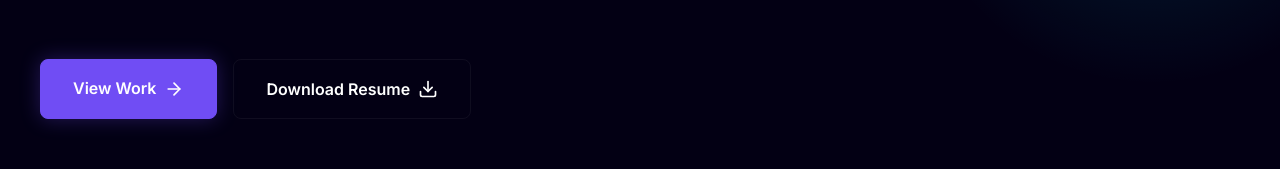
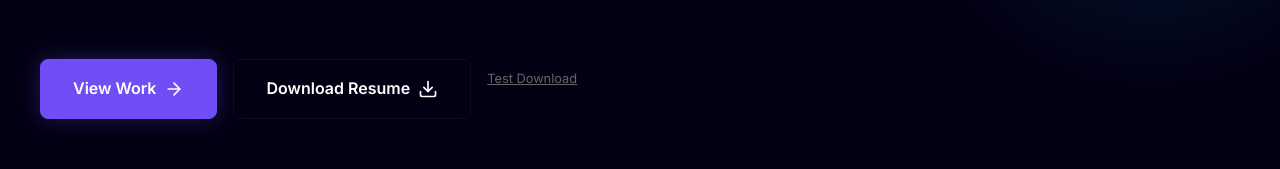
Before and after one commit to kpmisthah/kp-portfolio, a Next.js app: page / in a window 1280 px wide. Shown: the part 559-728 px from the top of the page. Built offline with nearby package versions, Linux system fonts and the light colour scheme.

Commit message:
fix: revert to standard download and add debug link

```diff
--- a/src/components/Hero.tsx
+++ b/src/components/Hero.tsx
@@ -5,31 +5,8 @@ import { ArrowRight, Download } from 'lucide-react';
 import { motion } from 'framer-motion';
 import styles from './Hero.module.css';
 
-import { resumeBase64 } from '@/data/resumeData';
 
 export default function Hero() {
-    const handleDownload = () => {
-        // Create a Blob from the base64 string
-        const byteCharacters = atob(resumeBase64);
-        const byteNumbers = new Array(byteCharacters.length);
-        for (let i = 0; i < byteCharacters.length; i++) {
-            byteNumbers[i] = byteCharacters.charCodeAt(i);
-        }
-        const byteArray = new Uint8Array(byteNumbers);
-        const blob = new Blob([byteArray], { type: 'application/pdf' });
-
-        // Create download link
-        const url = window.URL.createObjectURL(blob);
-        const link = document.createElement('a');
-        link.href = url;
-        link.download = 'KP_Misthah_Resume.pdf';
-        document.body.appendChild(link);
-        link.click();
-
-        // Cleanup
-        document.body.removeChild(link);
-        window.URL.revokeObjectURL(url);
-    };
     return (
         <section className={styles.section} id="hero">
             <div className={styles.container}>
@@ -71,9 +48,21 @@ export default function Hero() {
                     <Link href="#projects" className={styles.primaryBtn}>
                         View Work <ArrowRight size={20} />
                     </Link>
-                    <button onClick={handleDownload} className={styles.secondaryBtn}>
+                    <a
+                        href="/resume.pdf"
+                        className={styles.secondaryBtn}
+                        download="KP_Misthah_Resume.pdf"
+                    >
                         Download Resume <Download size={20} />
-                    </button>
+                    </a>
+                    {/* Debug link - to be removed later */}
+                    <a
+                        href="/test.txt"
+                        style={{ fontSize: '0.8rem', color: '#666', textDecoration: 'underline', marginTop: '10px' }}
+                        download
+                    >
+                        Test Download
+                    </a>
                 </motion.div>
             </div>
         </section>
```
Also changed, not shown: public/test.txt (added), 1 other file (tests, documents, lock files or other folders).
